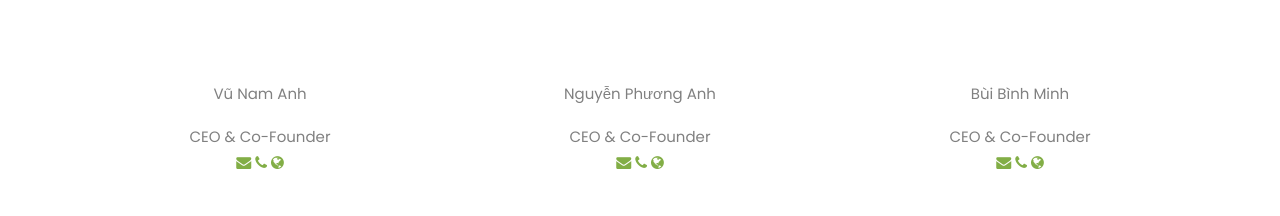
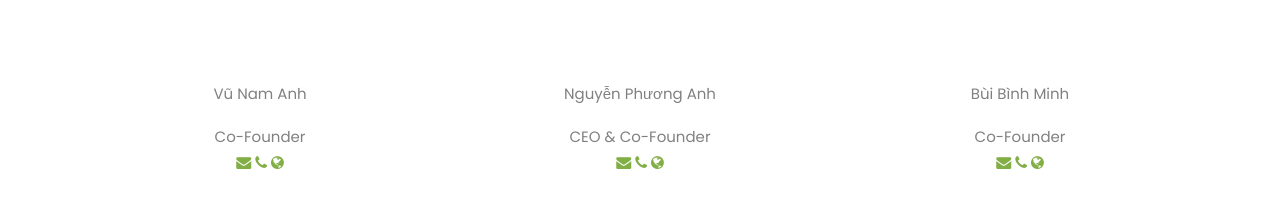
Before and after one commit to VuNamAnh2001/Onibite, a plain HTML site: page index.html in a window 1280 px wide. Shown: the part 5760-5976 px from the top of the page. Drawn offline with nearby package versions, Linux system fonts and the light colour scheme; some packages are replaced by stand-ins of ours; files that its build step writes are made by us from their sources; no server answers; files whose address does not match are found by name.

Commit message:
change role for member

```diff
--- a/index.html
+++ b/index.html
@@ -374,7 +374,7 @@
               </div>
               <div class="text text-center">
                 <p class="name">Vũ Nam Anh</p>
-                <span class="position">CEO & Co-Founder</span>
+                <span class="position">Co-Founder</span>
                 <!--<p class="mb-5 pl-4 line">Lorem ipsum dolor sit amet consectetur adipiscing elit amet hendrerit pretium nu.</p> -->
                 <div class="social-icons">
                   <a href="#"><i class="icon-envelope"></i></a>
@@ -406,7 +406,7 @@
               </div>
               <div class="text text-center">
                 <p class="name">Bùi Bình Minh</p>
-                <span class="position">CEO & Co-Founder</span>
+                <span class="position">Co-Founder</span>
                 <!--<p class="mb-5 pl-4 line">Lorem ipsum dolor sit amet consectetur adipiscing elit amet hendrerit pretium nu.</p> -->
                 <div class="social-icons">
                   <a href="#"><i class="icon-envelope"></i></a>
@@ -422,7 +422,7 @@
               </div>
               <div class="text text-center">
                 <p class="name">Nguyễn Hà Thu</p>
-                <span class="position">CEO & Co-Founder</span>
+                <span class="position">Co-Founder</span>
                 <!--<p class="mb-5 pl-4 line">Lorem ipsum dolor sit amet consectetur adipiscing elit amet hendrerit pretium nu.</p> -->
                 <div class="social-icons">
                   <a href="#"><i class="icon-envelope"></i></a>
@@ -438,7 +438,7 @@
               </div>
               <div class="text text-center">
                 <p class="name">Nguyễn Phương Trung</p>
-                <span class="position">CEO & Co-Founder</span>
+                <span class="position">Co-Founder</span>
                 <!--<p class="mb-5 pl-4 line">Lorem ipsum dolor sit amet consectetur adipiscing elit amet hendrerit pretium nu.</p> -->
                 <div class="social-icons">
                   <a href="#"><i class="icon-envelope"></i></a>
@@ -454,7 +454,7 @@
               </div>
               <div class="text text-center">
                 <p class="name">Nguyễn Hoàng Anh</p>
-                <span class="position">CEO & Co-Founder</span>
+                <span class="position">Co-Founder</span>
                 <!--<p class="mb-5 pl-4 line">Lorem ipsum dolor sit amet consectetur adipiscing elit amet hendrerit pretium nu.</p> -->
                 <div class="social-icons">
                   <a href="#"><i class="icon-envelope"></i></a>
```
